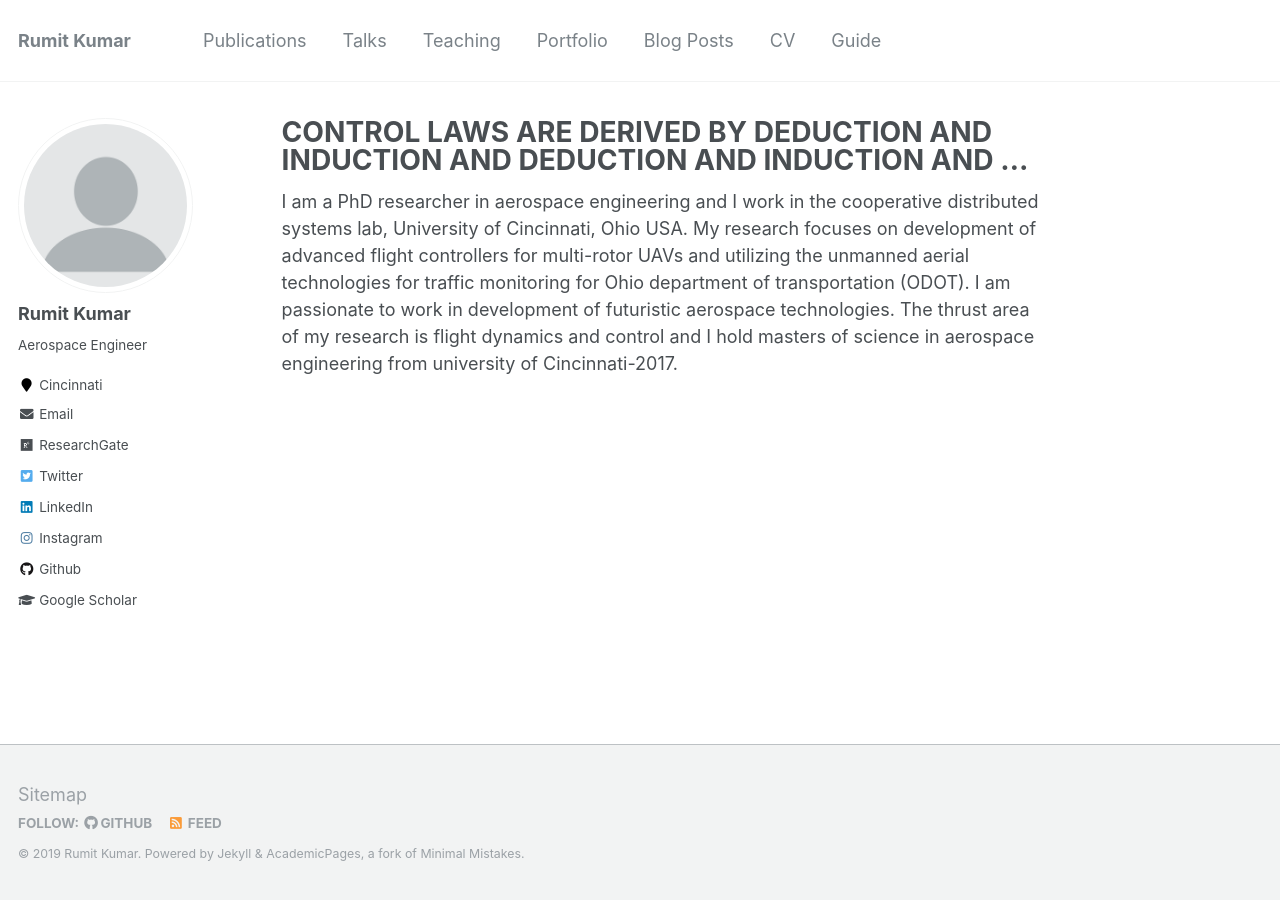
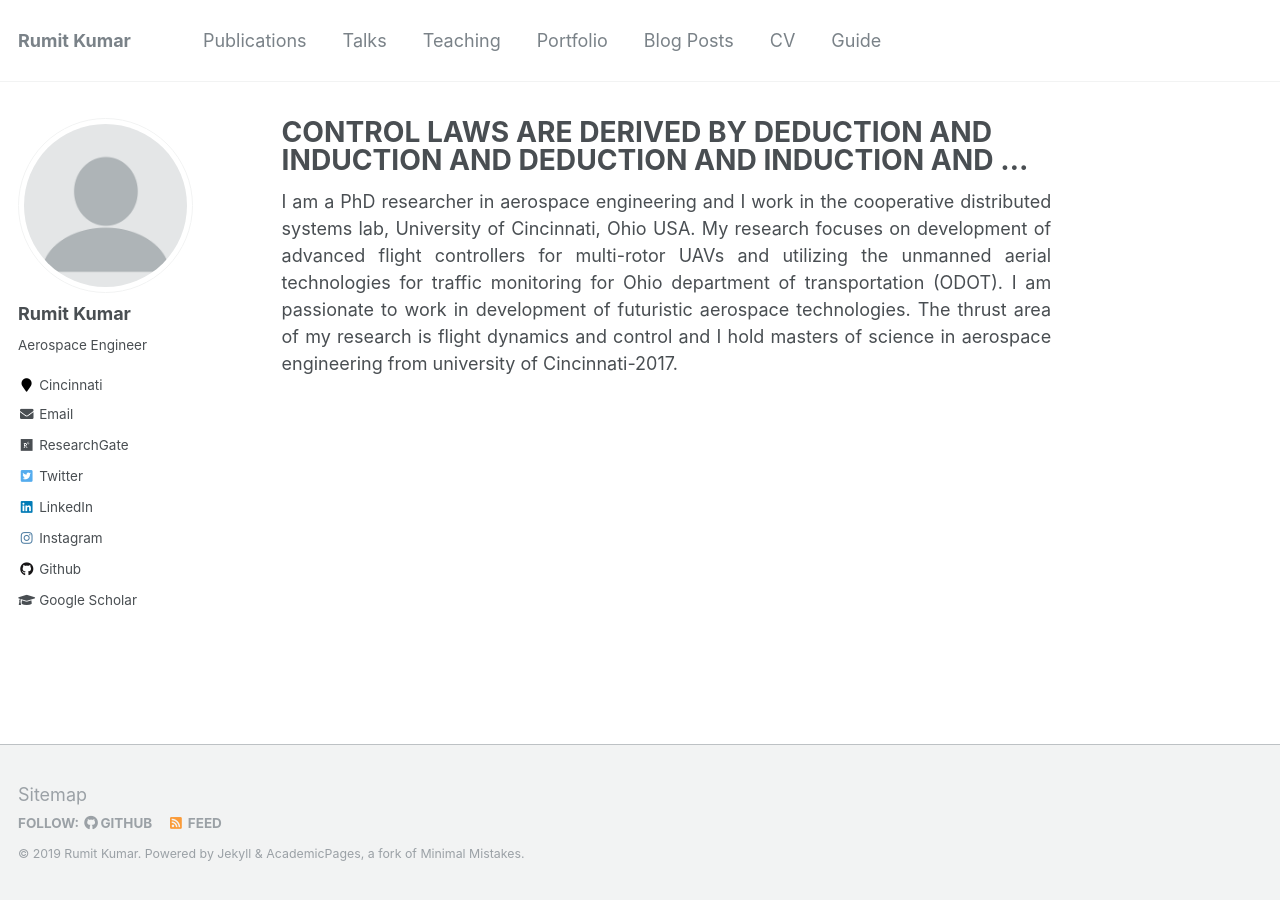
Before and after one commit to kumarrt/kumarrt.github.io, a Jekyll site: the page built from _pages/about.md, in a window 1280 px wide. Built offline with Jekyll 4.4.1, drawn with Linux system fonts in a browser that asks for light colours.

Commit message:
Update about.md

```diff
--- a/_pages/about.md
+++ b/_pages/about.md
@@ -7,4 +7,4 @@ redirect_from:
   - /about/
   - /about.html
 ---
-I am a PhD researcher in aerospace engineering and I work in the cooperative distributed systems lab, University of Cincinnati, Ohio USA. My research focuses on development of advanced flight controllers for multi-rotor UAVs and utilizing the unmanned aerial technologies for traffic monitoring for Ohio department of transportation (ODOT). I am passionate to work in development of futuristic aerospace technologies. The thrust area of my research is flight dynamics and control and I hold masters of science in aerospace engineering from university of Cincinnati-2017.
+<div style="text-align: justify"> I am a PhD researcher in aerospace engineering and I work in the cooperative distributed systems lab, University of Cincinnati, Ohio USA. My research focuses on development of advanced flight controllers for multi-rotor UAVs and utilizing the unmanned aerial technologies for traffic monitoring for Ohio department of transportation (ODOT). I am passionate to work in development of futuristic aerospace technologies. The thrust area of my research is flight dynamics and control and I hold masters of science in aerospace engineering from university of Cincinnati-2017. </div>
```
